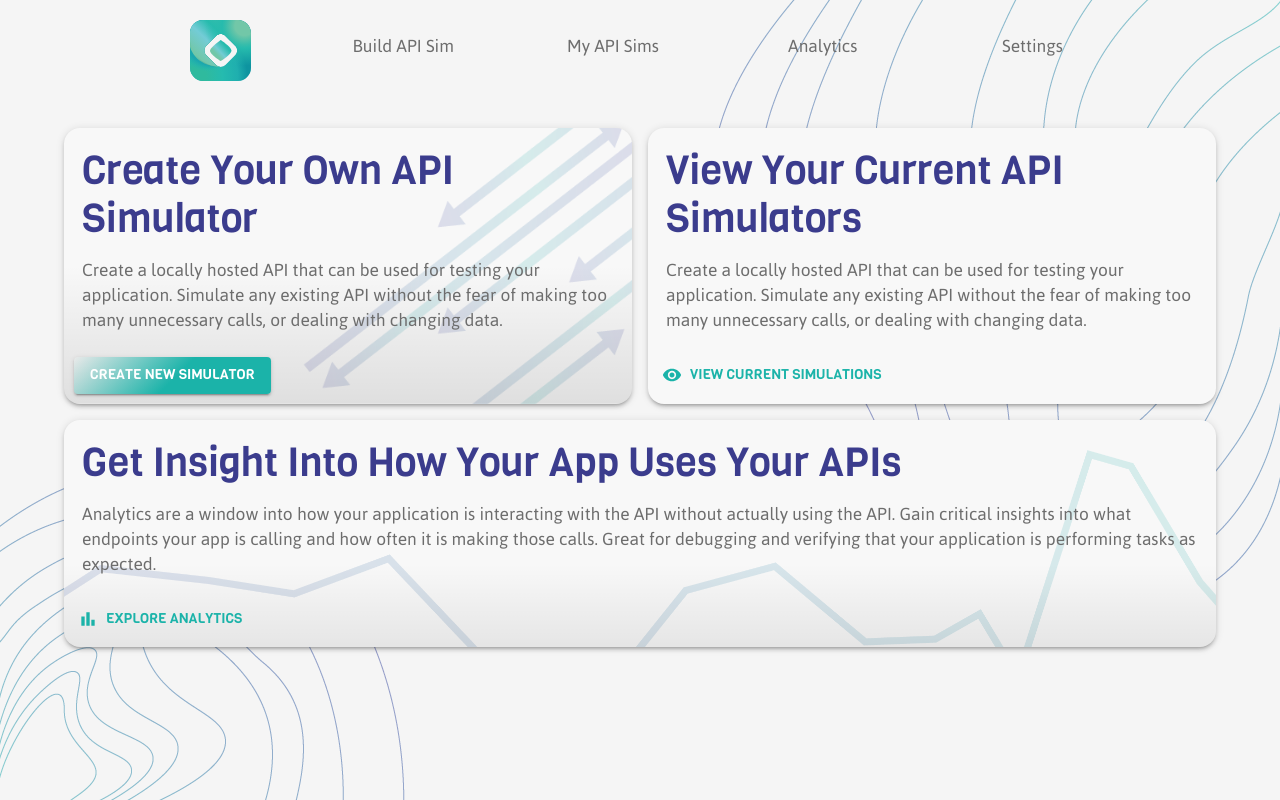
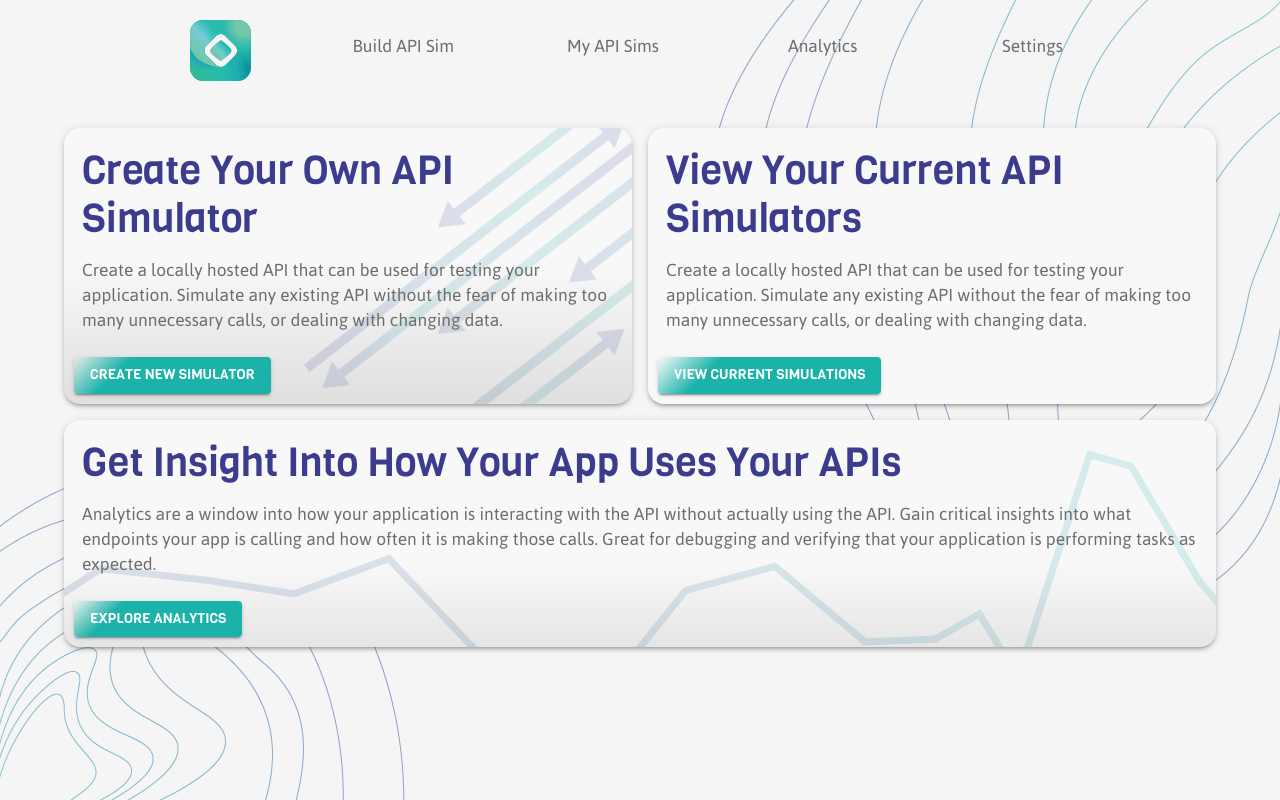
Before and after one commit to tritech-software-solutions/echo-api-frontend, a React (Create React App) app: page / in a window 1280 px wide. Built offline with nearby package versions, Linux system fonts and the light colour scheme.

Commit message:
Made buttons the same style

```diff
--- a/src/modules/pages/home/HomePage.tsx
+++ b/src/modules/pages/home/HomePage.tsx
@@ -40,7 +40,10 @@ class HomePage extends React.Component {
                             </CardContent>
                             <CardActions>
                                 <Button
-                                    sx={{ background: "linear-gradient(135deg, rgba(255,255,255,.1) 0%, rgba(27,179,169,1) 52% )" }}
+                                    sx={{
+                                        background:
+                                            "linear-gradient(135deg, rgba(255,255,255,.1) 0%, rgba(27,179,169,1) 25%, rgba(27,179,169,1) 52% )",
+                                    }}
                                     variant="contained"
                                     color="primary"
                                 >
@@ -61,7 +64,14 @@ class HomePage extends React.Component {
                                 </Typography>
                             </CardContent>
                             <CardActions>
-                                <Button startIcon={<VisibilityIcon />} color="secondary">
+                                <Button
+                                    sx={{
+                                        background:
+                                            "linear-gradient(135deg, rgba(255,255,255,.1) 0%, rgba(27,179,169,1) 25%, rgba(27,179,169,1) 52% )",
+                                    }}
+                                    variant="contained"
+                                    color="primary"
+                                >
                                     View Current Simulations
                                 </Button>
                             </CardActions>
@@ -88,7 +98,14 @@ class HomePage extends React.Component {
                                 </Typography>
                             </CardContent>
                             <CardActions>
-                                <Button startIcon={<BarChartIcon />} color="secondary">
+                                <Button
+                                    sx={{
+                                        background:
+                                            "linear-gradient(135deg, rgba(255,255,255,.1) 0%, rgba(27,179,169,1) 25%, rgba(27,179,169,1) 52% )",
+                                    }}
+                                    variant="contained"
+                                    color="primary"
+                                >
                                     Explore Analytics
                                 </Button>
                             </CardActions>
```
